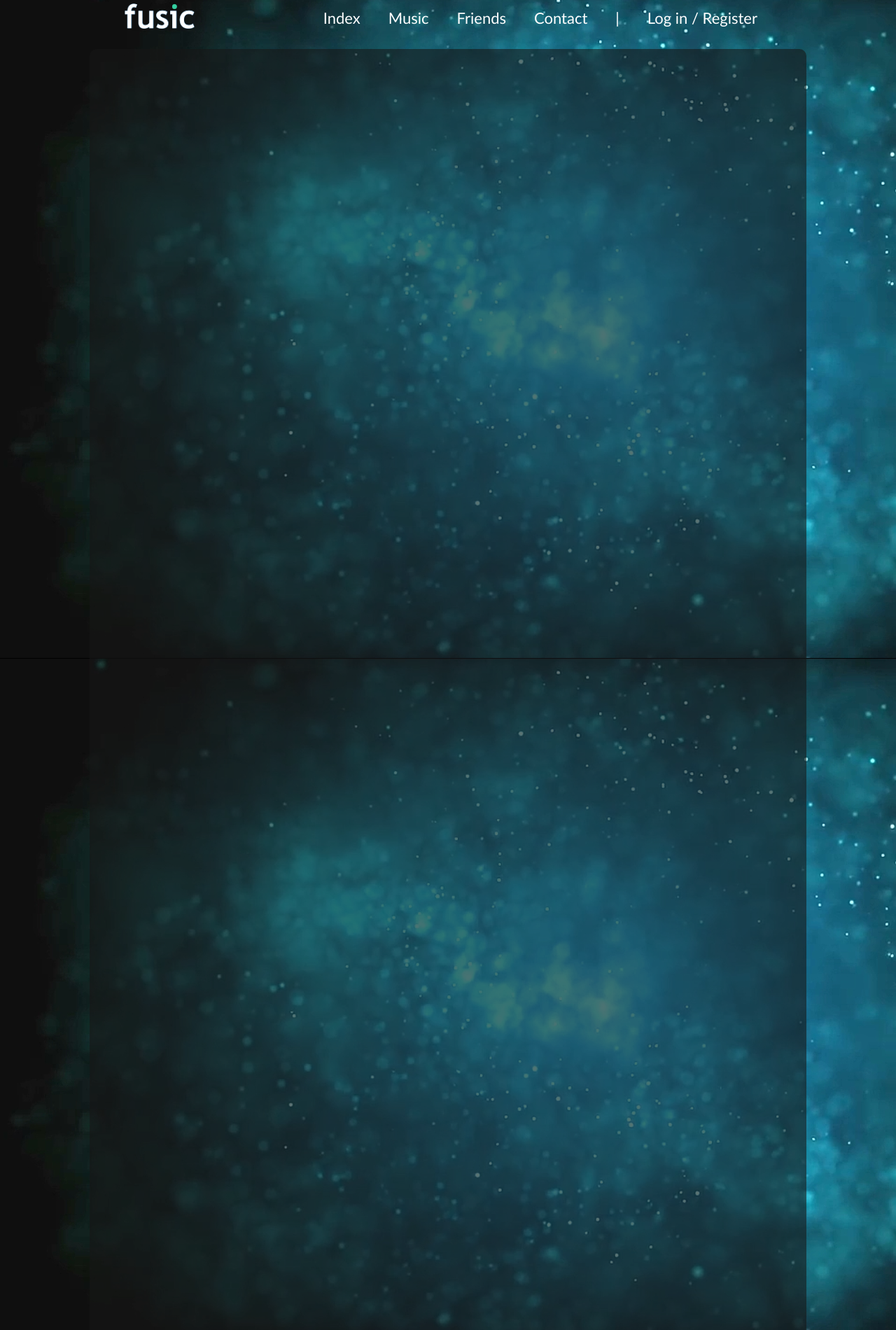
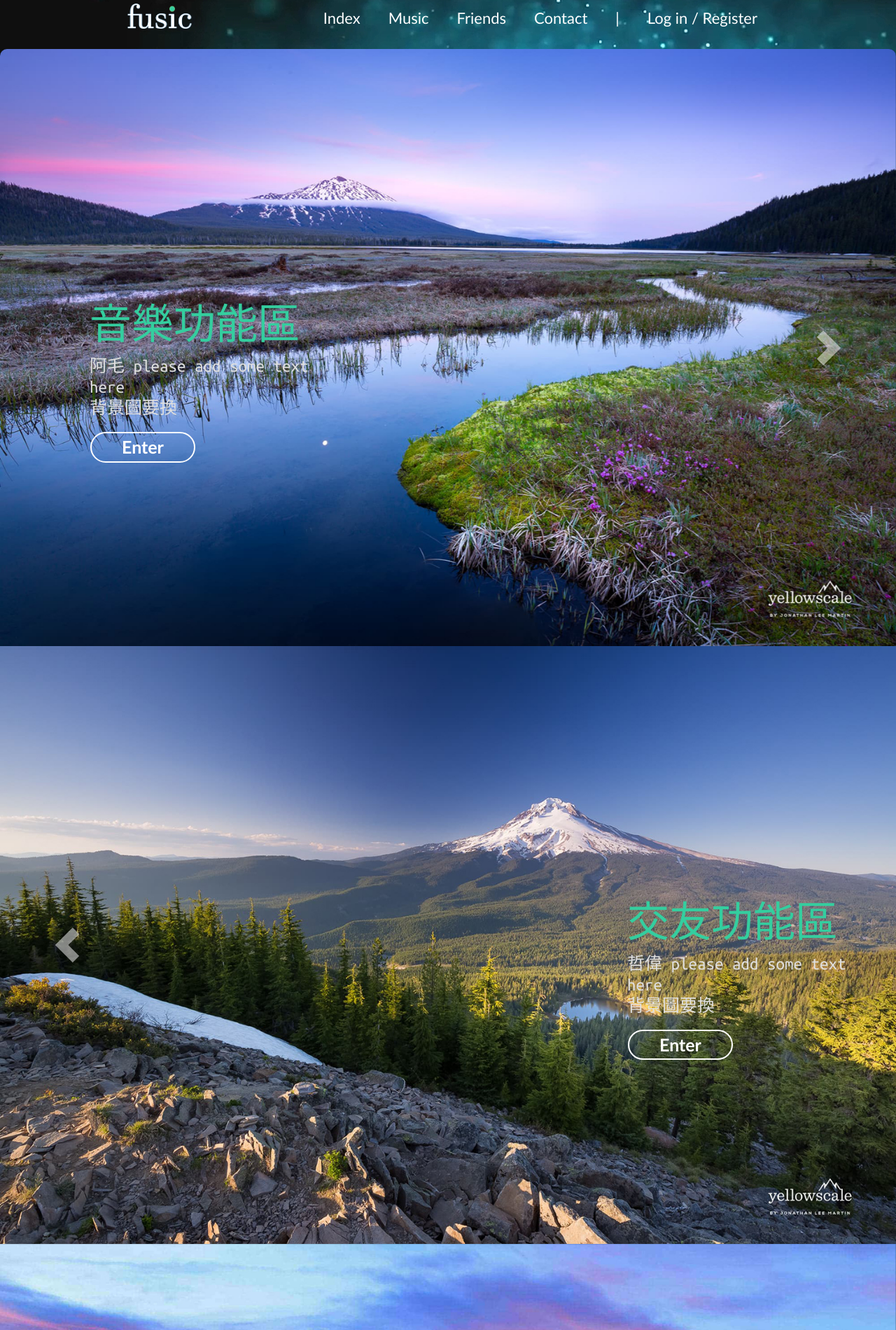
Before and after one commit to aienteam4/team4project, a Django app: page /index/ in a window 1280 px wide. Shown: the part 20-1920 px from the top of the page at 70% size. Run offline with Django 3.2, Linux system fonts and the light colour scheme; some libraries are stand-ins or nearby versions.

Commit message:
index changed(carousel version) by Ken Hsu

```diff
--- a/virtual/team4/home/templates/home/contact.html
+++ b/virtual/team4/home/templates/home/contact.html
@@ -40,12 +40,6 @@
     <img src="../../static/images/team4-05.jpg">
     <h2 class="ch" style="float: right">組員 許哲偉<br>負責項目:</h2>
 </div>
-    <!-- <video autoplay muted loop class="video">
-        <source src="../../static/images/Blue Glitter Particles-1.mp4" type="video/mp4">
-    </video> -->
-
-
 {% endblock %}
 {% block scripts %}
-
 {% endblock %}
--- a/virtual/team4/home/templates/home/index.html
+++ b/virtual/team4/home/templates/home/index.html
@@ -1,25 +1,153 @@
-
+<link href="../../static/styles/main.css" rel="stylesheet" />
+<link rel="stylesheet" href="https://stackpath.bootstrapcdn.com/bootstrap/4.1.3/css/bootstrap.min.css" integrity="sha384-MCw98/SFnGE8fJT3GXwEOngsV7Zt27NXFoaoApmYm81iuXoPkFOJwJ8ERdknLPMO" crossorigin="anonymous">
 {% extends "main.html" %}
 {% block styles %}
-    <link href="../../static/styles/main.css" rel="stylesheet"/>
-    <style>
-        .d1 {
-            padding: 50px;
-        }
-        h1.ch{
-            font-size: 45px;
-        }
-        h2.ch{
-            line-height: 50px;
-        }
-    </style>
+<style>
+    .main_content{
+        margin:0;
+        padding: 0;
+        width:100% !important;
+    }
+    .carousel-control-next-icon, .carousel-control-prev-icon{
+        width:50px;
+        height: 50px;
+        color: blue;
+    }
+    .text{
+        position: absolute;
+        width:25%;
+        margin-left: 10%;
+        margin-top: 28%;
+        z-index:1;
+    }
+    .text1{
+        position: absolute;
+        width:25%;
+        margin-left: 70%;
+        margin-top: 28%;
+        z-index:1;
+    }
+    .title{
+        color:rgb(52, 206, 159);
+        font-size: 60px;
+    }
+    .desc{
+        font-size: 25px;
+    }
+    .btn{
+        margin: 0;
+        padding: 0;
+    }
+    #myBtn {
+        font-family: 'Trebuchet MS', 'Lucida Sans Unicode';
+        font-size: 25px;
+        font-weight: 1000;
+        width: 150px;
+        border: 2px solid rgb(255, 255, 255);
+        background:transparent;
+        color: rgb(255, 255, 255);
+        cursor: pointer;
+        border-radius: 25px;
+        margin-top:10px;
+    }
+    #myBtn:hover {
+        background: rgb(43, 165, 128);
+        color: rgb(255, 255, 255);
+        transition: all 0.5s ease-in-out;
+    }
+</style>
 {% endblock %}
 {% block content %}
-    <div class="d1">
+<!-- carousel -->
+<div id="carouselExampleControls1" class="carousel slide" data-ride="carousel">
+    <div class="text">
+        <h1 class="title">音樂功能區</h1>
+        <h2 class="desc">阿毛 please add some text here<br>背景圖要換</h2>
+        <div class="btn">
+            <a href="{% url 'music:music' %}"><button id="myBtn">Enter</button></a>
+        </div>
+    </div>
+    <div class="carousel-inner">
+    <div class="carousel-item active">
+        <img class="d-block w-100" src="../../static/images/landscape 1.jpg" alt="First slide">
+    </div>
+    <div class="carousel-item">
+        <img class="d-block w-100" src="../../static/images/landscape 2.jpg" alt="Second slide">
+    </div>
+    <div class="carousel-item">
+        <img class="d-block w-100" src="../../static/images/landscape 3.jpg" alt="Third slide">
+    </div>
+    </div>
+    <!-- <a class="carousel-control-prev" href="#carouselExampleControls" role="button" data-slide="prev">
+    <span class="carousel-control-prev-icon" aria-hidden="true"></span>
+    <span class="sr-only">Previous</span>
+    </a> -->
+    <a class="carousel-control-next" href="#carouselExampleControls1" role="button" data-slide="next">
+    <span class="carousel-control-next-icon" aria-hidden="true"></span>
+    <span class="sr-only">Next</span>
+    </a>
+</div>
 
+<div id="carouselExampleControls2" class="carousel slide" data-ride="carousel">
+    <div class="text1">
+        <h1 class="title">交友功能區</h1>
+        <h2 class="desc">哲偉 please add some text here<br>背景圖要換</h2>
+        <div class="btn">
+            <a href="{% url 'music:music' %}"><button id="myBtn">Enter</button></a>
+        </div>
     </div>
+    <div class="carousel-inner">
+    <div class="carousel-item active">
+        <img class="d-block w-100" src="../../static/images/landscape 4.jpg" alt="First slide">
+    </div>
+    <div class="carousel-item">
+        <img class="d-block w-100" src="../../static/images/landscape 5.jpg" alt="Second slide">
+    </div>
+    <div class="carousel-item">
+        <img class="d-block w-100" src="../../static/images/landscape 6.jpg" alt="Third slide">
+    </div>
+    </div>
+    <a class="carousel-control-prev" href="#carouselExampleControls2" role="button" data-slide="prev">
+    <span class="carousel-control-prev-icon" aria-hidden="true"></span>
+    <span class="sr-only">Previous</span>
+    </a>
+    <!-- <a class="carousel-control-next" href="#carouselExampleControls2" role="button" data-slide="next">
+    <span class="carousel-control-next-icon" aria-hidden="true"></span>
+    <span class="sr-only">Next</span>
+    </a> -->
+</div>
 
+<div id="carouselExampleControls3" class="carousel slide" data-ride="carousel">
+    <div class="text">
+        <h1 class="title">斗內功能區</h1>
+        <h2 class="desc">大哥 please add some text here<br>背景圖要換</h2>
+        <div class="btn">
+            <a href="{% url 'donate:index' %}"><button id="myBtn">Enter</button></a>
+        </div>
+    </div>
+    <div class="carousel-inner">
+    <div class="carousel-item active">
+        <img class="d-block w-100" src="../../static/images/landscape 7.jpg" alt="First slide">
+    </div>
+    <div class="carousel-item">
+        <img class="d-block w-100" src="../../static/images/landscape 8.jpg" alt="Second slide">
+    </div>
+    <div class="carousel-item">
+        <img class="d-block w-100" src="../../static/images/landscape 1.jpg" alt="Third slide">
+    </div>
+    </div>
+    <!-- <a class="carousel-control-prev" href="#carouselExampleControls" role="button" data-slide="prev">
+    <span class="carousel-control-prev-icon" aria-hidden="true"></span>
+    <span class="sr-only">Previous</span>
+    </a> -->
+    <a class="carousel-control-next" href="#carouselExampleControls3" role="button" data-slide="next">
+    <span class="carousel-control-next-icon" aria-hidden="true"></span>
+    <span class="sr-only">Next</span>
+    </a>
+</div>
 {% endblock %}
 {% block scripts %}
-
+<script src="https://code.jquery.com/jquery-3.3.1.slim.min.js" integrity="sha384-q8i/X+965DzO0rT7abK41JStQIAqVgRVzpbzo5smXKp4YfRvH+8abtTE1Pi6jizo" crossorigin="anonymous"></script>
+<script src="https://cdnjs.cloudflare.com/ajax/libs/popper.js/1.14.3/umd/popper.min.js" integrity="sha384-ZMP7rVo3mIykV+2+9J3UJ46jBk0WLaUAdn689aCwoqbBJiSnjAK/l8WvCWPIPm49" crossorigin="anonymous"></script>
+<script src="https://stackpath.bootstrapcdn.com/bootstrap/4.1.3/js/bootstrap.min.js" integrity="sha384-ChfqqxuZUCnJSK3+MXmPNIyE6ZbWh2IMqE241rYiqJxyMiZ6OW/JmZQ5stwEULTy" crossorigin="anonymous"></script>
 {% endblock %}
--- a/virtual/team4/home/templates/home/welcome.html
+++ b/virtual/team4/home/templates/home/welcome.html
@@ -15,7 +15,7 @@
             min-height: 100%;
         }
         .icon {
-            width:250px;
+            width:220px;
             /* float: left;
             padding-left:50px; */
         }
@@ -57,12 +57,12 @@
         }
         .s1 {
             font-size: 1200%;
-            line-height: 30%;
+            line-height: 10%;
         }
         .s2 {
             font-size: 35px;
             color: rgb(52, 206, 159);
-            margin-bottom: 40px;
+            margin-bottom: 5%;
             font-weight: 300;
         }
     </style>
--- a/virtual/team4/templates/main.html
+++ b/virtual/team4/templates/main.html
@@ -4,7 +4,8 @@
     <meta charset="UTF-8">
     <meta name="viewport" content="width=device-width, initial-scale=1.0">
     <meta http-equiv="X-UA-Compatible" content="ie=edge">
-    <title>EMO.</title>
+    <title>fusic</title>
+    <link rel="icon" href="../../static/images/fusic_logo.png" type="image/x-icon" />
     <link rel="stylesheet" href="https://stackpath.bootstrapcdn.com/bootstrap/4.1.3/css/bootstrap.min.css" integrity="sha384-MCw98/SFnGE8fJT3GXwEOngsV7Zt27NXFoaoApmYm81iuXoPkFOJwJ8ERdknLPMO" crossorigin="anonymous">
     <link href="https://fonts.googleapis.com/css?family=Ubuntu+Mono" rel="stylesheet">
     <link rel="stylesheet" href="https://use.fontawesome.com/releases/v5.3.1/css/all.css" integrity="sha384-mzrmE5qonljUremFsqc01SB46JvROS7bZs3IO2EmfFsd15uHvIt+Y8vEf7N7fWAU" crossorigin="anonymous">
```
Also changed, not shown: virtual/team4/home/static/images/fusic.png, virtual/team4/home/static/images/fusic_hover.png, virtual/team4/home/static/images/fusic_logo.png (added), virtual/team4/home/static/images/landscape 1.jpg (added), virtual/team4/home/static/images/landscape 2.jpg (added), virtual/team4/home/static/images/landscape 3.jpg (added), virtual/team4/home/static/images/landscape 4.jpg (added), virtual/team4/home/static/images/landscape 5.jpg (added), virtual/team4/home/static/images/landscape 6.jpg (added), virtual/team4/home/static/images/landscape 7.jpg (added), virtual/team4/home/static/styles/main.css (line endings or trailing spaces), 1 other file.
